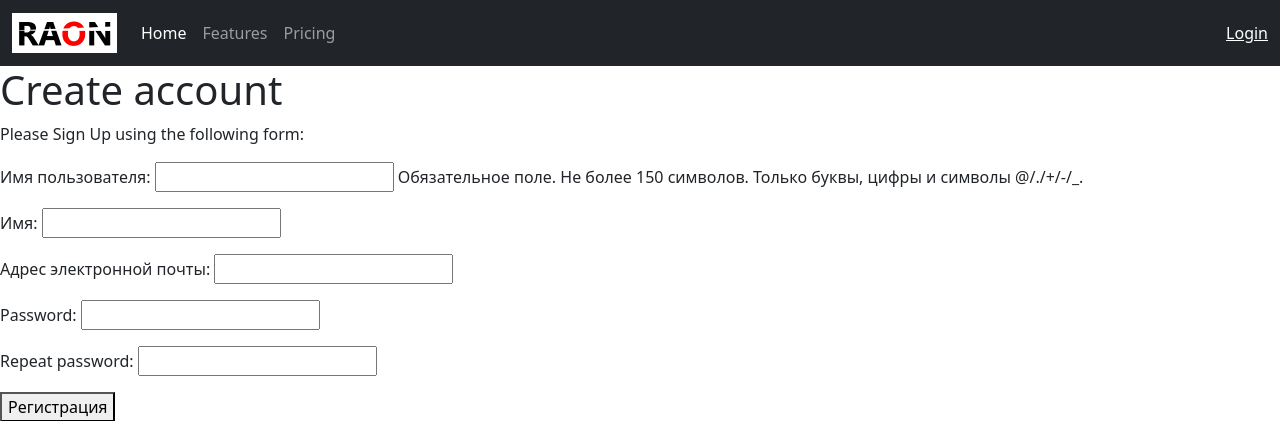
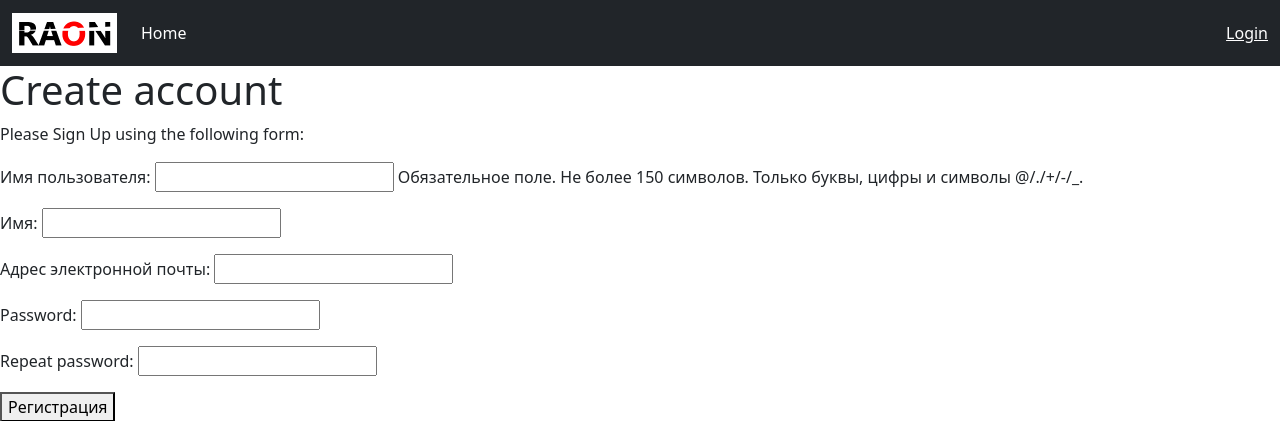
Before and after one commit to Fhockk/Django_RAON, a Django app: page /register/ in a window 1280 px wide. Shown: the top 421 px of the page. Run offline with Django 4.2, Linux system fonts and the light colour scheme.

Commit message:
local changes

```diff
--- a/shop/models.py
+++ b/shop/models.py
@@ -32,7 +32,7 @@ class Product(models.Model):
     category = models.ForeignKey(Category, related_name='products', on_delete=models.PROTECT)
     owners = models.ForeignKey(Profile, related_name='owners', on_delete=models.PROTECT)
     title = models.CharField(max_length=200, db_index=True)
-    slug = models.SlugField(max_length=200, db_index=True)
+    slug = models.SlugField(max_length=200, db_index=True, blank=True)
     image = models.ImageField(upload_to='products/%Y/%m/%d', blank=True)
     description = models.TextField(max_length=2000, blank=True)
     price = models.DecimalField(max_digits=10, decimal_places=2)
--- a/shop/templates/base.html
+++ b/shop/templates/base.html
@@ -5,7 +5,7 @@
         {% block style %}{% endblock %}
     </style>
     <meta charset="utf-8"/>
-    <title>{% block title %}My shop{% endblock %}</title>
+    <title>{% block title %}RAON{% endblock %}</title>
     <link href="https://cdn.jsdelivr.net/npm/bootstrap@5.1.3/dist/css/bootstrap.min.css" rel="stylesheet" integrity="sha384-1BmE4kWBq78iYhFldvKuhfTAU6auU8tT94WrHftjDbrCEXSU1oBoqyl2QvZ6jIW3" crossorigin="anonymous">
 </head>
 <body>
--- a/shop/templates/inc/_nav.html
+++ b/shop/templates/inc/_nav.html
@@ -12,12 +12,6 @@
         <li class="nav-item">
           <a class="nav-link active" aria-current="page" href="#">Home</a>
         </li>
-        <li class="nav-item">
-          <a class="nav-link" href="#">Features</a>
-        </li>
-        <li class="nav-item">
-          <a class="nav-link" href="#">Pricing</a>
-        </li>
       </ul>
       <span class="navbar-text">
           {% if request.user.is_authenticated %}
```
Also changed, not shown: shop/migrations/0002_alter_product_slug.py (added), shop/migrations/0003_alter_product_slug.py (added).
